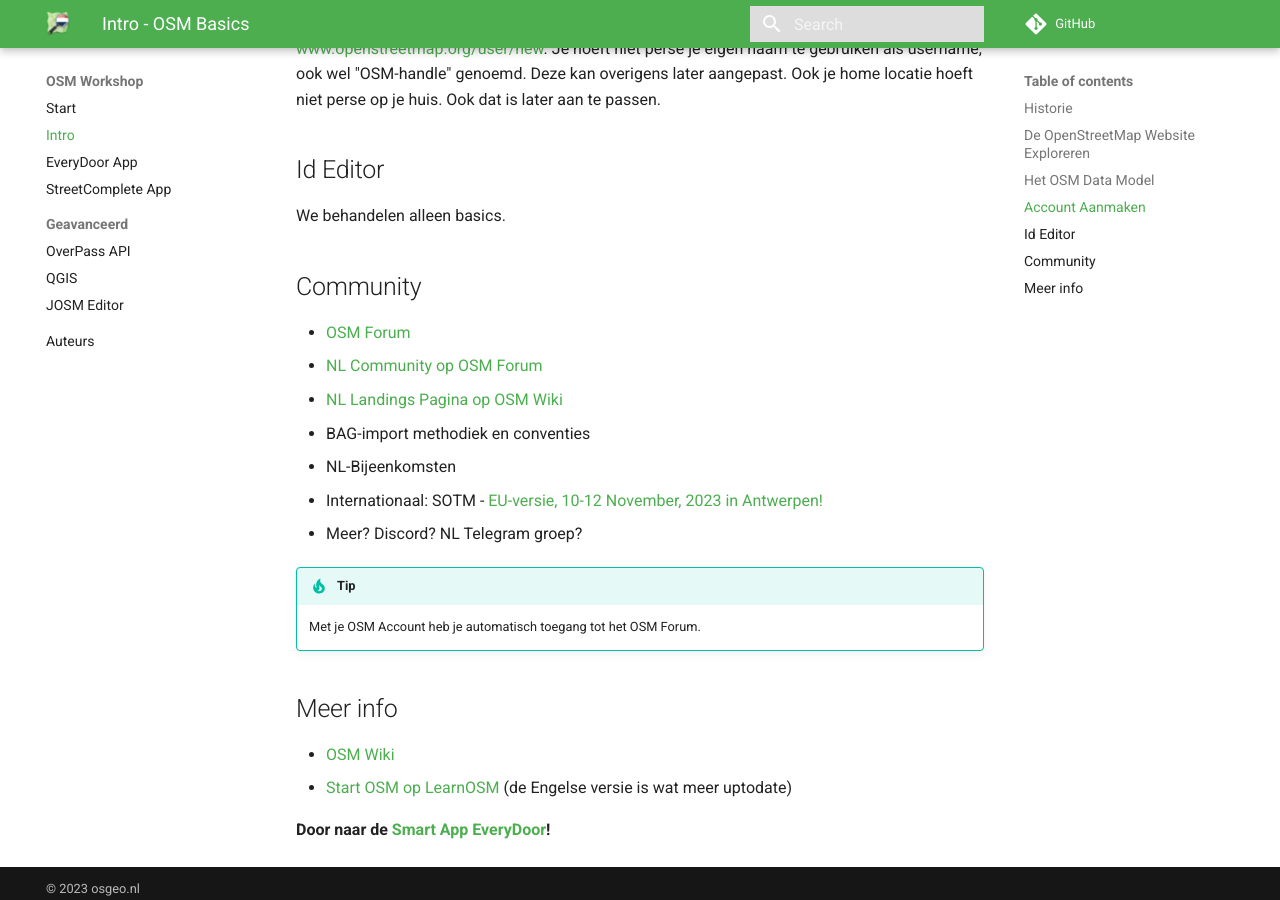
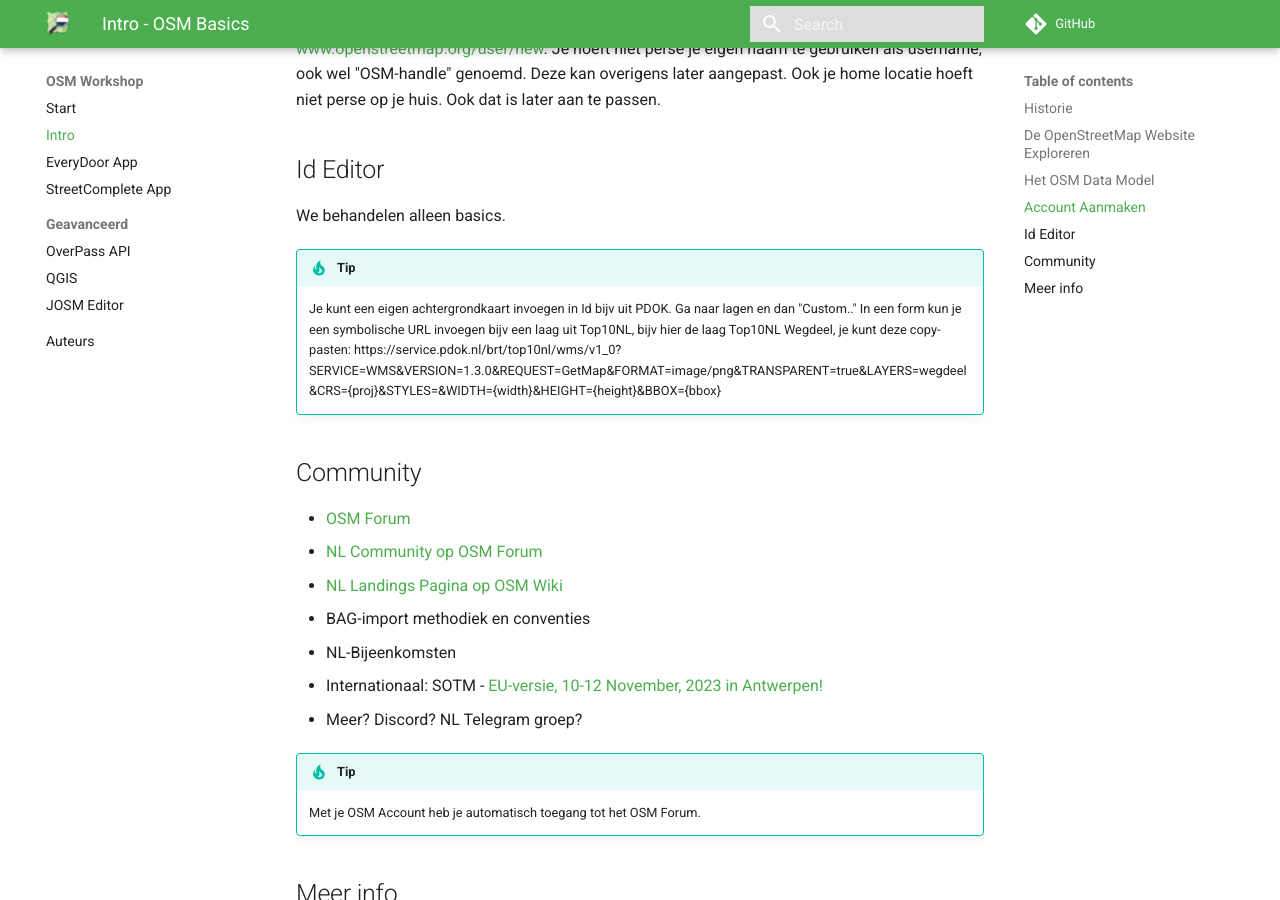
Before and after one commit to osgeonl/osmws.osgeo.nl, an MkDocs documentation site: the page built from docs/src/intro.md, in a window 1280 px wide and 900 px high, scrolled down 1443 px. Built offline with MkDocs 1.6.1 and Material for MkDocs 9.7.7, drawn with Linux system fonts in a browser that asks for light colours; comment, search, counter and statistics services are not loaded.

Commit message:
add URL for Id Custom Map

```diff
--- a/docs/src/intro.md
+++ b/docs/src/intro.md
@@ -64,6 +64,13 @@
 
 We behandelen alleen basics.
 
+!!! tip
+
+    Je kunt een eigen achtergrondkaart invoegen in Id bijv uit PDOK. Ga naar lagen en dan "Custom.."
+    In een form kun je een symbolische URL invoegen bijv een laag uit Top10NL,
+    bijv hier de laag Top10NL Wegdeel, je kunt deze copy-pasten:
+    https://service.pdok.nl/brt/top10nl/wms/v1_0?SERVICE=WMS&VERSION=1.3.0&REQUEST=GetMap&FORMAT=image/png&TRANSPARENT=true&LAYERS=wegdeel&CRS={proj}&STYLES=&WIDTH={width}&HEIGHT={height}&BBOX={bbox}
+
 ## Community
 
 * [OSM Forum](https://community.openstreetmap.org)
```
